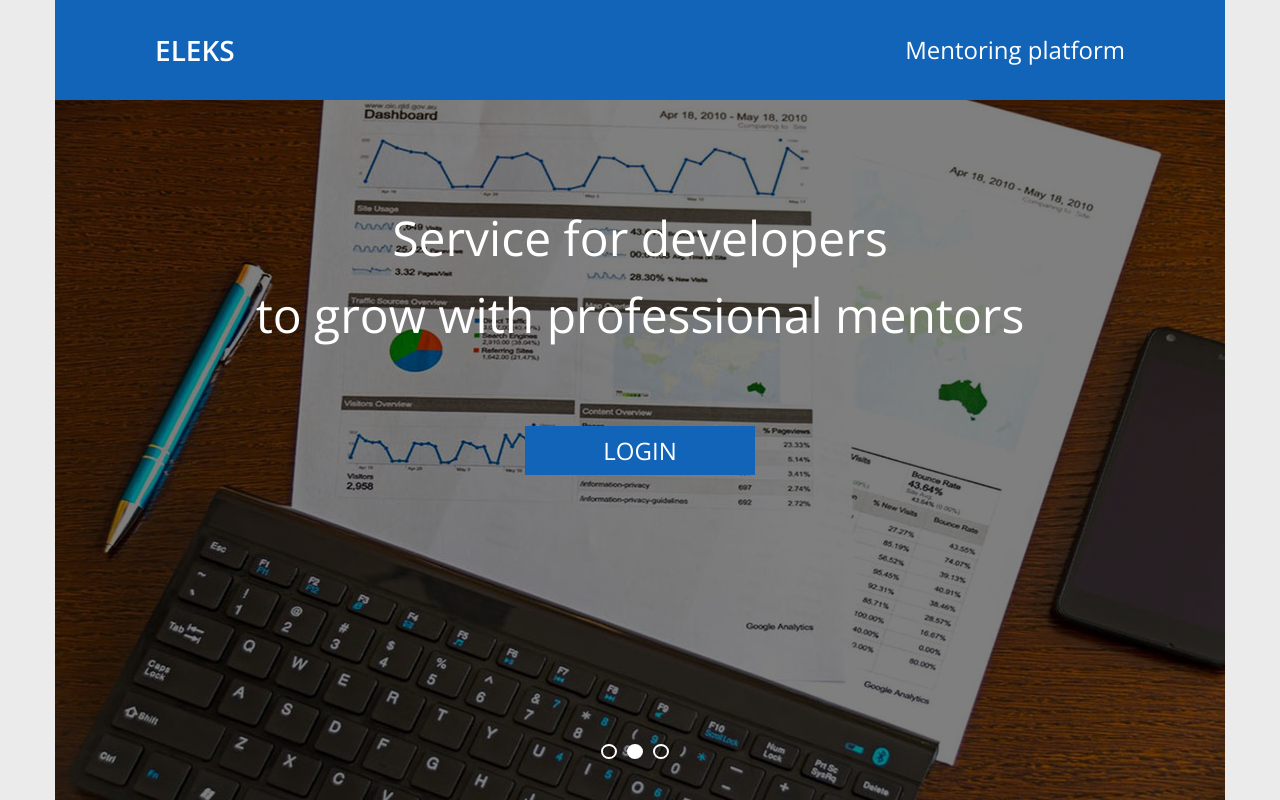
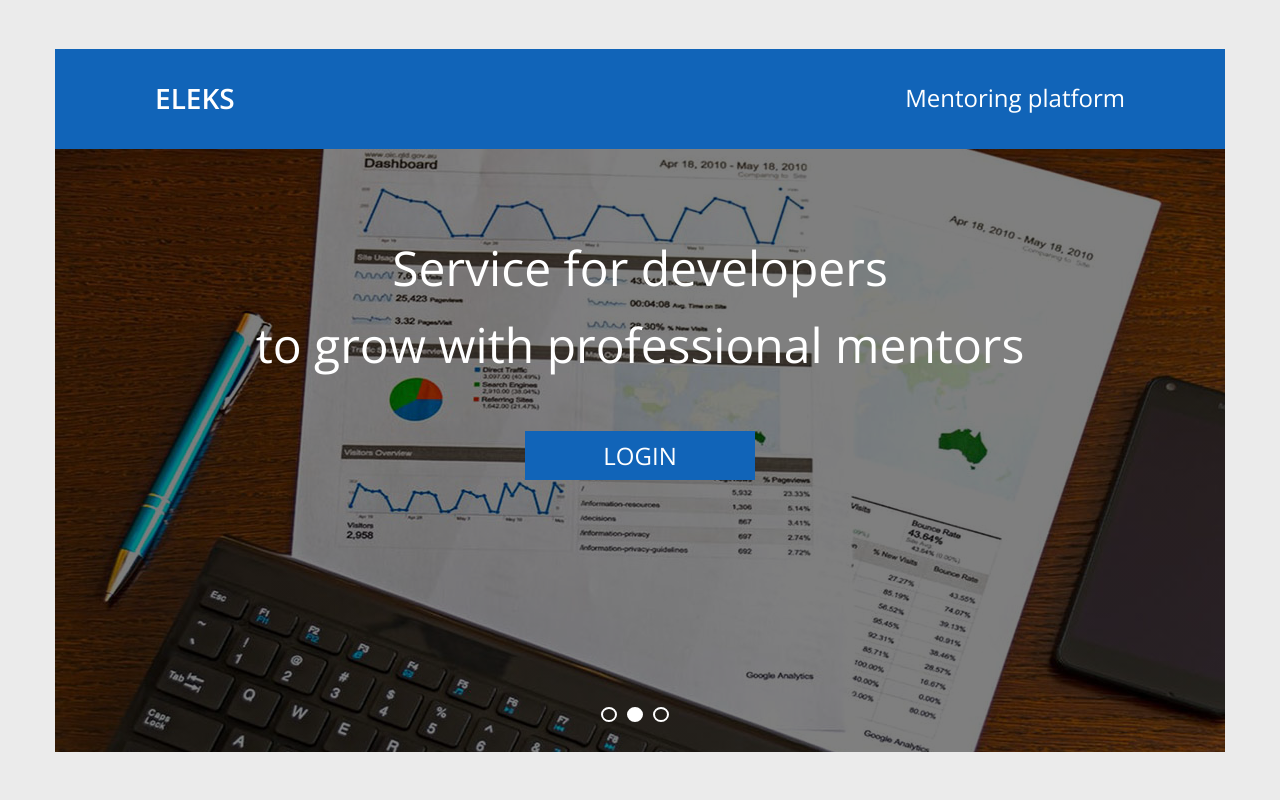
Before and after one commit to pbazyliuk/Mentoring-Camp-V1, a React app: page / in a window 1280 px wide. Built offline with nearby package versions, Linux system fonts and the light colour scheme.

Commit message:
added some styles and router fixes

```diff
--- /dev/null
+++ b/src/components/Header/Header.js
@@ -0,0 +1,16 @@
+import React from "react";
+
+import styles from "./Header.scss";
+
+class Header extends React.Component {
+  render() {
+    return (
+      <header className={styles["main-header"]}>
+        <div className={styles["logo-container"]}>Eleks</div>
+        <div className={styles["project-description"]}>Mentoring platform</div>
+      </header>
+    );
+  }
+}
+
+export default Header;
--- /dev/null
+++ b/src/components/Header/Header.scss
@@ -0,0 +1,22 @@
+.main-header {
+  background-color: #1164b8;
+  height: 14vh;
+  max-height: 100px;
+  width: inherit;
+  box-sizing: border-box;
+  display: flex;
+  justify-content: space-between;
+  align-items: center;
+  padding: 0 100px;
+}
+
+.logo-container {
+  font-size: 2.8rem;
+  text-transform: uppercase;
+  font-weight: 600;
+}
+
+.project-description {
+  font-size: 2.4rem;
+  font-weight: 400;
+}
--- a/src/components/Home/Home.js
+++ b/src/components/Home/Home.js
@@ -1,137 +1,20 @@
-import React from 'react';
-import { Link } from 'react-router-dom';
-import styles from './Home.scss';
-
-var sliderBtnActiveStyle = {
-	backgroundColor: '#fff'
-};
-
-var imgOne = {
-	opacity: '1',
-	transition: 'opacity 1s ease-in-out',
-	background:
-		'linear-gradient(rgba(0, 0, 0, .5), rgba(0, 0, 0, .5)), url("../../../images/home-bg.jpg")'
-};
-
-var imgTwo = {
-	opacity: '1',
-	background:
-		'linear-gradient(rgba(0, 0, 0, .5), rgba(0, 0, 0, .5)), url("../../../images/home-bg2.jpg")'
-};
-
-var imgTree = {
-	opacity: '1',
-	background:
-		'linear-gradient(rgba(0, 0, 0, .5), rgba(0, 0, 0, .5)), url("../../../images/home-bg3.jpg")'
-};
+import React from "react";
+import { Link } from "react-router-dom";
+import styles from "./Home.scss";
 
 class Home extends React.Component {
-	constructor(props) {
-		super(props);
-
-		this.state = {
-			itemNumber: 1,
-			sliderBtnActiveStyle: sliderBtnActiveStyle,
-			imgSource: imgOne
-		};
-
-		this.switchSliderImg = this.switchSliderImg.bind(this);
-	}
-
-	componentDidMount() {
-		setTimeout(this.switchSliderImg, 4000);
-	}
-
-	switchSliderImg(e) {
-		console.log('working');
-		let itemNumber;
-		if (e) {
-			this.setState({
-				itemNumber: +e.target.dataset.itemNum
-			});
-
-			let target = e.target;
-			itemNumber = +target.dataset.itemNum;
-		} else {
-			itemNumber =
-				this.state.itemNumber === 3
-					? 1 ? this.setState({ itemNumber: 1 }) : ''
-					: ++this.state.itemNumber;
-		}
-
-		console.log(itemNumber);
-		// debugger;
-
-		switch (itemNumber) {
-			case 1:
-				this.setState({ imgSource: imgOne });
-				if (!e) setTimeout(this.switchSliderImg, 4000);
-				return;
-
-			case 2:
-				this.setState({ imgSource: imgTwo });
-				if (!e) setTimeout(this.switchSliderImg, 4000);
-				return;
-
-			case 3:
-				this.setState({ imgSource: imgTree });
-				if (!e) setTimeout(this.switchSliderImg, 4000);
-				return;
-
-			default:
-				this.setState({ imgSource: imgOne });
-				if (!e) setTimeout(this.switchSliderImg, 4000);
-				return;
-		}
-	}
-
   render() {
     return (
-			<div className={styles['container']}>
-				<header className={styles['main-header']}>
-					<div className={styles['logo-container']}>Eleks</div>
-					<div className={styles['project-description']}>
-						Mentoring platform
-					</div>
-				</header>
-
-				<main style={this.state.imgSource} className={styles['main-part']}>
-					<h1 className={styles['main-heading']}>
+      <div>
+        <h1 className={styles["main-heading"]}>
           Service for developers <br /> to grow with professional mentors
         </h1>
 
         <Link to="/login">
-						<button className={styles['login-button']} type="button">
+          <button className={styles["login-button"]} type="button">
             Login
           </button>
         </Link>
-
-					<div
-						onClick={this.switchSliderImg}
-						className={styles['slider-buttons-container']}
-					>
-						<button
-							style={this.state.itemNumber === 1 ? sliderBtnActiveStyle : {}}
-							type="button"
-							className={`${styles['slider-buttons-item']} ${styles[
-								'slider-buttons-item-active'
-							]}`}
-							data-item-num="1"
-						/>
-						<button
-							style={this.state.itemNumber === 2 ? sliderBtnActiveStyle : {}}
-							type="button"
-							className={styles['slider-buttons-item']}
-							data-item-num="2"
-						/>
-						<button
-							style={this.state.itemNumber === 3 ? sliderBtnActiveStyle : {}}
-							type="button"
-							className={styles['slider-buttons-item']}
-							data-item-num="3"
-						/>
-					</div>
-				</main>
       </div>
     );
   }
--- a/src/components/Home/Home.scss
+++ b/src/components/Home/Home.scss
@@ -1,52 +1,14 @@
-.container {
-	min-width: 1170px;
-	min-height: 800px;
-	width: 100%;
-	background-color: white;
-}
-
-.main-header {
-	background-color: #1164b8;
-	height: 100px;
-	width: inherit;
-	box-sizing: border-box;
-	display: flex;
-	justify-content: space-between;
-	align-items: center;
-	padding: 0 100px;
-}
-
-.logo-container {
-	font-size: 2.8rem;
-	text-transform: uppercase;
-	font-weight: 600;
-}
-
-.project-description {
-	font-size: 2.4rem;
-	font-weight: 400;
-}
-
-.main-part {
-	// background: linear-gradient(rgba(0, 0, 0, .5), rgba(0, 0, 0, .5)), url('../../../images/home-bg.jpg');
-	width: 1170px;
-	height: 700px;
-	text-align: center;
-	opacity: 0.5;
-	transition: opacity 1s ease-in-out;
-}
-
 .main-heading {
   margin: 0;
   padding: 0;
-	padding-top: 100px;
+  padding-top: 7%;
   font-weight: 300;
   font-size: 4.8rem;
   line-height: 160%;
 }
 
 .login-button {
-	margin-top: 72px;
+  margin-top: 4%;
   border: none;
   background-color: #1164b8;
   color: #fff;
@@ -58,31 +20,3 @@
   cursor: pointer;
   padding: 11px 0;
 }
-
-.login-button:hover {
-	font-weight: 400;
-	background-color: #447db7;
-}
-
-.slider-buttons-container {
-	text-align: center;
-	margin-top: 265px;
-}
-
-.slider-buttons-item {
-	width: 15px;
-	height: 15px; // background-color: #fff;
-	border: 2px solid #fff;
-	background-color: transparent;
-	box-sizing: border-box;
-	border-radius: 50%;
-	display: inline-block;
-	margin-right: 10px;
-	cursor: pointer;
-}
-
-// .slider-buttons-item-active {
-//     border: none;
-//     background-color: #fff;
-//     border: 2px solid #fff;
-// }
--- /dev/null
+++ b/src/components/Main/Main.js
@@ -0,0 +1,115 @@
+import React from "react";
+import { BrowserRouter, Route, Switch } from "react-router-dom";
+import Home from "../Home/Home";
+import Login from "../Login/Login";
+import styles from "./Main.scss";
+
+var sliderBtnActiveStyle = {
+  backgroundColor: "#fff"
+};
+
+var imgOne = {
+  background:
+    'linear-gradient(rgba(0, 0, 0, .5), rgba(0, 0, 0, .5)), url("../../../images/home-bg.jpg")'
+};
+
+var imgTwo = {
+  background:
+    'linear-gradient(rgba(0, 0, 0, .5), rgba(0, 0, 0, .5)), url("../../../images/home-bg2.jpg")'
+};
+
+var imgTree = {
+  background:
+    'linear-gradient(rgba(0, 0, 0, .5), rgba(0, 0, 0, .5)), url("../../../images/home-bg3.jpg")'
+};
+
+class Main extends React.Component {
+  constructor(props) {
+    super(props);
+
+    this.state = {
+      itemNumber: 1,
+      sliderBtnActiveStyle: sliderBtnActiveStyle,
+      imgSource: imgOne
+    };
+
+    this.switchSliderImg = this.switchSliderImg.bind(this);
+  }
+
+  componentDidMount() {
+    setTimeout(this.switchSliderImg, 4000);
+  }
+
+  switchSliderImg(e) {
+    let itemNumber;
+    if (e) {
+      this.setState({
+        itemNumber: +e.target.dataset.itemNum
+      });
+
+      let target = e.target;
+      itemNumber = +target.dataset.itemNum;
+    } else {
+      itemNumber =
+        this.state.itemNumber === 3
+          ? 1 ? this.setState({ itemNumber: 1 }) : ""
+          : ++this.state.itemNumber;
+    }
+
+    switch (itemNumber) {
+      case 1:
+        this.setState({ imgSource: imgOne });
+        break;
+
+      case 2:
+        this.setState({ imgSource: imgTwo });
+        break;
+
+      case 3:
+        this.setState({ imgSource: imgTree });
+        break;
+
+      default:
+        this.setState({ imgSource: imgOne });
+        break;
+    }
+    if (!e) setTimeout(this.switchSliderImg, 4000);
+  }
+
+  render() {
+    return (
+      <main style={this.state.imgSource} className={styles["main-part"]}>
+        <Route exact path="/" component={Home} />
+        <Route exact path="/login" component={Login} />
+
+        <div
+          onClick={this.switchSliderImg}
+          className={styles["slider-buttons-container"]}
+        >
+          <button
+            style={this.state.itemNumber === 1 ? sliderBtnActiveStyle : {}}
+            type="button"
+            className={`${styles["slider-buttons-item"]} ${styles[
+              "slider-buttons-item-active"
+            ]}`}
+            data-item-num="1"
+          />
+          <button
+            style={this.state.itemNumber === 2 ? sliderBtnActiveStyle : {}}
+            type="button"
+            className={styles["slider-buttons-item"]}
+            data-item-num="2"
+          />
+          <button
+            style={this.state.itemNumber === 3 ? sliderBtnActiveStyle : {}}
+            type="button"
+            className={styles["slider-buttons-item"]}
+            data-item-num="3"
+          />
+        </div>
+      </main>
+    );
+  }
+}
+
+export default Main;
--- /dev/null
+++ b/src/components/Main/Main.scss
@@ -0,0 +1,47 @@
+.container {
+  min-width: 1170px;
+  //   min-height: 800px;
+  width: 100%;
+  background-color: white;
+}
+
+.main-part {
+  // background: linear-gradient(rgba(0, 0, 0, .5), rgba(0, 0, 0, .5));
+  //   width: 1170px;
+  //   height: 700px;
+  width: 100%;
+  height: auto;
+  max-height: 700px;
+  min-height: 603px;
+  text-align: center;
+  // opacity: 0;
+  // transition: all 2s ease-in-out;
+}
+
+.login-button:hover {
+  font-weight: 400;
+  background-color: #447db7;
+}
+
+.slider-buttons-container {
+  text-align: center;
+  margin-top: 19%;
+}
+
+.slider-buttons-item {
+  width: 15px;
+  height: 15px;
+  border: 2px solid #fff;
+  background-color: transparent;
+  box-sizing: border-box;
+  border-radius: 50%;
+  display: inline-block;
+  margin-right: 10px;
+  cursor: pointer;
+}
+
+// .slider-buttons-item-active {
+//     border: none;
+//     background-color: #fff;
+//     border: 2px solid #fff;
+// }
--- a/src/containers/AppContainer.js
+++ b/src/containers/AppContainer.js
@@ -1,21 +1,24 @@
-import React, { Component } from 'react';
-import { BrowserRouter, Route, Switch } from 'react-router-dom';
+import React, { Component } from "react";
+import { BrowserRouter, Route, Switch } from "react-router-dom";
 
-import * as actionCreators from '../actions/index';
+import * as actionCreators from "../actions/index";
 
-import Home from '../components/Home/Home';
-import Login from '../components/Login/Login';
-import PageNotFound from '../components/PageNotFound/PageNotFound';
+import MainContainer from "./MainContainer";
+// import Home from "../components/Home/Home";
+import Login from "../components/Login/Login";
+import PageNotFound from "../components/PageNotFound/PageNotFound";
+
+import Header from "../components/Header/Header";
 
 class AppContainer extends React.Component {
   render() {
     return (
       <BrowserRouter>
         <div>
+          <Header />
           <Switch>
-						<Route exact path="/" component={Home} />
-						<Route exact path="/login" component={Login} />
-
+            <Route exact path="/" component={MainContainer} />
+            <Route exact path="/login" component={MainContainer} />
             <Route path="/:url" component={PageNotFound} />
           </Switch>
         </div>
--- /dev/null
+++ b/src/containers/MainContainer.js
@@ -0,0 +1,19 @@
+import React from "react";
+
+import Home from "../components/Home/Home";
+import Login from "../components/Login/Login";
+import Main from "../components/Main/Main";
+import { BrowserRouter, Route, Switch } from "react-router-dom";
+import styles from "./MainContainer.scss";
+
+class MainContainer extends React.Component {
+  render() {
+    return (
+      <div className={styles["container"]}>
+        <Main />
+      </div>
+    );
+  }
+}
+
+export default MainContainer;
--- /dev/null
+++ b/src/containers/MainContainer.scss
@@ -0,0 +1,6 @@
+.container {
+  min-width: 1170px;
+  //   min-height: 800px;
+  width: 100%;
+  background-color: white;
+}
```
Also changed, not shown: style.scss (indentation only), 1 other file. Lines whose indentation alone changed are shown as unchanged.
